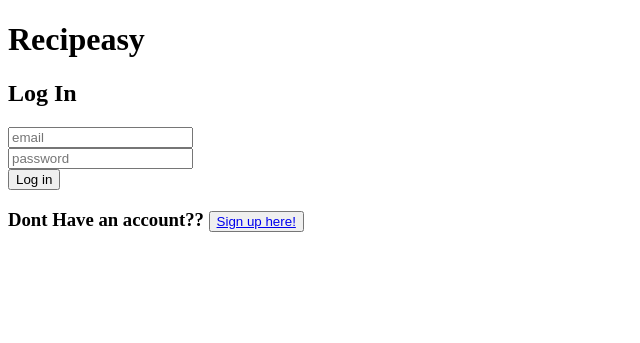
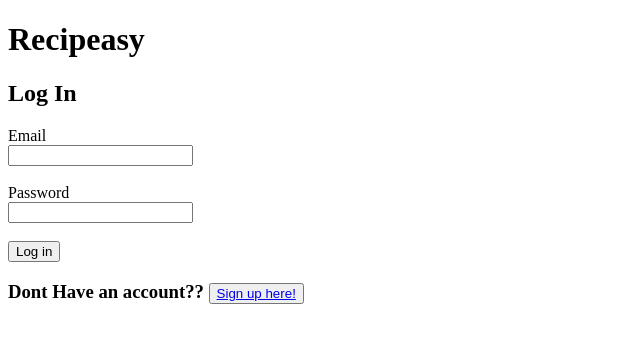
Before and after one commit to MayraM5/Recipeasy-Meal-Plan-App, a Flask app: page / in a window 1280 px wide. Shown: the top 343 px of the page, without its empty margins (0-640 px from the left). Run offline with Flask 2, Linux system fonts and the light colour scheme.

Commit message:
updated user authentication

```diff
--- a/server.py
+++ b/server.py
@@ -8,7 +8,7 @@ from jinja2 import StrictUndefined
 
 app = Flask(__name__)
 
-app.secret_key = "lavidaesbella"
+app.secret_key = "ABC"
 app.jinja_env.undefined = StrictUndefined
 
 #Homepage
@@ -29,20 +29,15 @@ def log_in():
     #This return user_id, fname, lname, email by input_email
     user = crud.get_user_by_email(input_email)
 
-    #if user in db:
-    if user:
-        if input_password == user.password:
-            session["user_id"] = user.user_id
+    #if user in db and user password vs input password match ==> log in
+    if user and user.password == input_password:
+        flash(f'Welcome back, {user.first_name}! You are now logged in.')
+        session['user_id'] = user.user_id
 
-            return redirect("/user") #this works!
+    else:
+        flash(f'User email and/or password is incorrect. Please try again.')
 
-        else:
-            #incorrect password:
-            return redirect("/") #this works!
-
-    elif not user:
-        #not in db => sign up
-        return redirect("/") #thisdoes not works!!
+    return redirect('/')
 
 #log-out
 @app.route("/log-out")
@@ -50,6 +45,7 @@ def log_out():
     """ Process user log-out """
 
     del session['user_id']
+
     return redirect('/')  #this works!
 
 # #Create an account
@@ -91,4 +87,4 @@ def user():
 
 if __name__ == "__main__":
     connect_to_db(app, "mealplanning")
-    app.run(host="0.0.0.0", port=5000, debug=True)
+    app.run(host="0.0.0.0", port=5003, debug=True)
--- a/templates/homepage.html
+++ b/templates/homepage.html
@@ -1,13 +1,19 @@
 <!DOCTYPE html>
 <h1> Recipeasy </h1>
 
-<h2>Log In</h2>
+
+<h2> Log In </h2>
 <form action="/log-in" method="POST">
-  <input id="email_login" class="form_control" type="email" name="email" placeholder="email"><br>
-  <input id="password_login" class="form_control" type="password" name="password" placeholder="password"><br>
-  <button id="login_btn" type="submit" class="btn btn-default"> Log in</button><br>
+  <label for="email">Email</label> <br>
+    <input class="loginemail" type="email" name="email"> <br>
+    <br>
+  <label for="password">Password</label> <br>
+    <input  class="loginpassword" type="password" name="password"><br>
+    <br>
+
+    <button class="loginbtn" type="submit" > Log in</button> <br>
 </form>
 
 <h3>Dont Have an account??
-  <button id="sigup_btn" type="submit"> <a href="/sign-up"> Sign up here! </button>
+<button id="sigup_btn" type="submit"> <a href="/sign-up"> Sign up here! </button>
 </h3>
--- a/templates/signup_form.html
+++ b/templates/signup_form.html
@@ -1,11 +1,11 @@
 <!DOCTYPE html>
 <h1> Recipeasy </h1>
 
-<h2> Create an Account </h2>
+<h2> Sing Up </h2>
 <form action="/register" method="POST">
   <p> Name <input type="text" name="first_name"> </p>
   <p> Last name <input type="text" name="last_name"> </p>
-    <p> Email <input type="text" name="email"> </p>
+  <p> Email <input type="email" name="email"> </p>
   <p> Password <input type="password" name="password"> </p>
   <p> <input type="submit" value="Sign up"> </p>
 </form>
```
Also changed, not shown: templates/base.html (added). Lines whose indentation alone changed are shown as unchanged.
